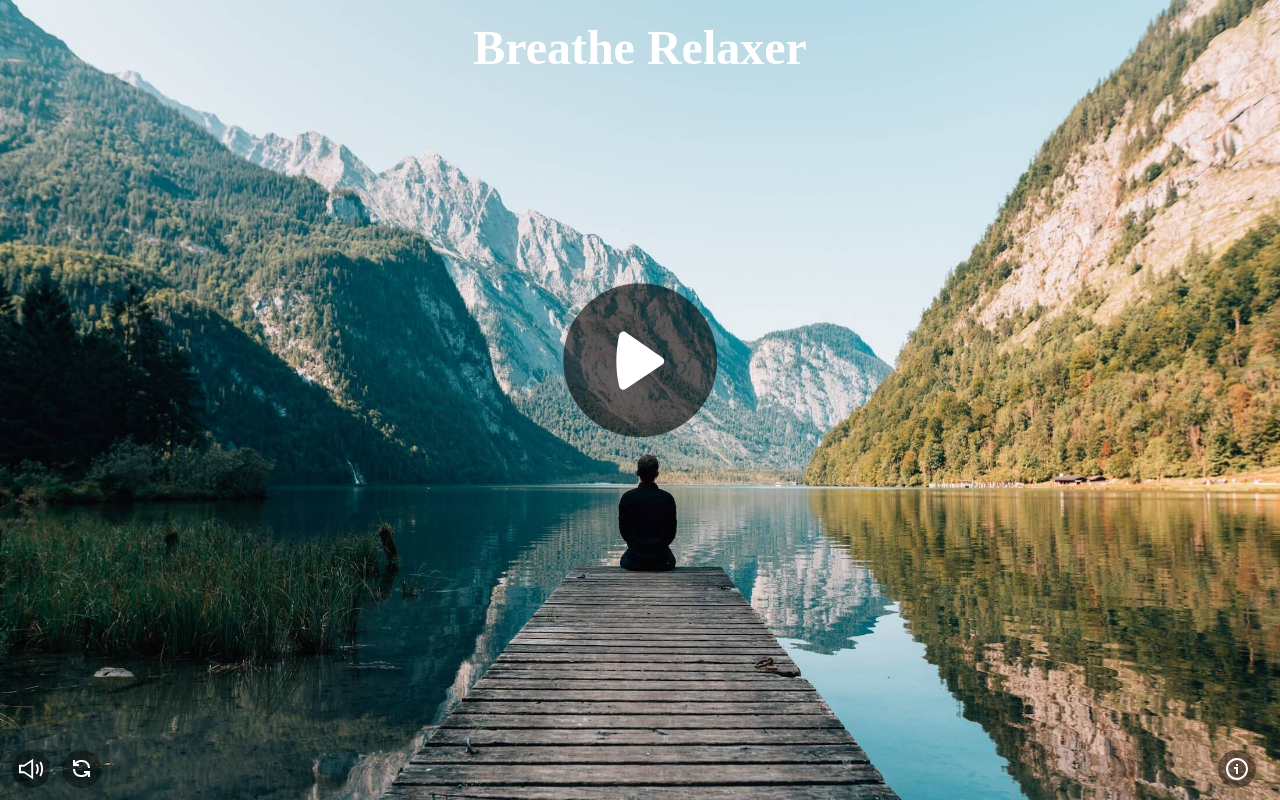
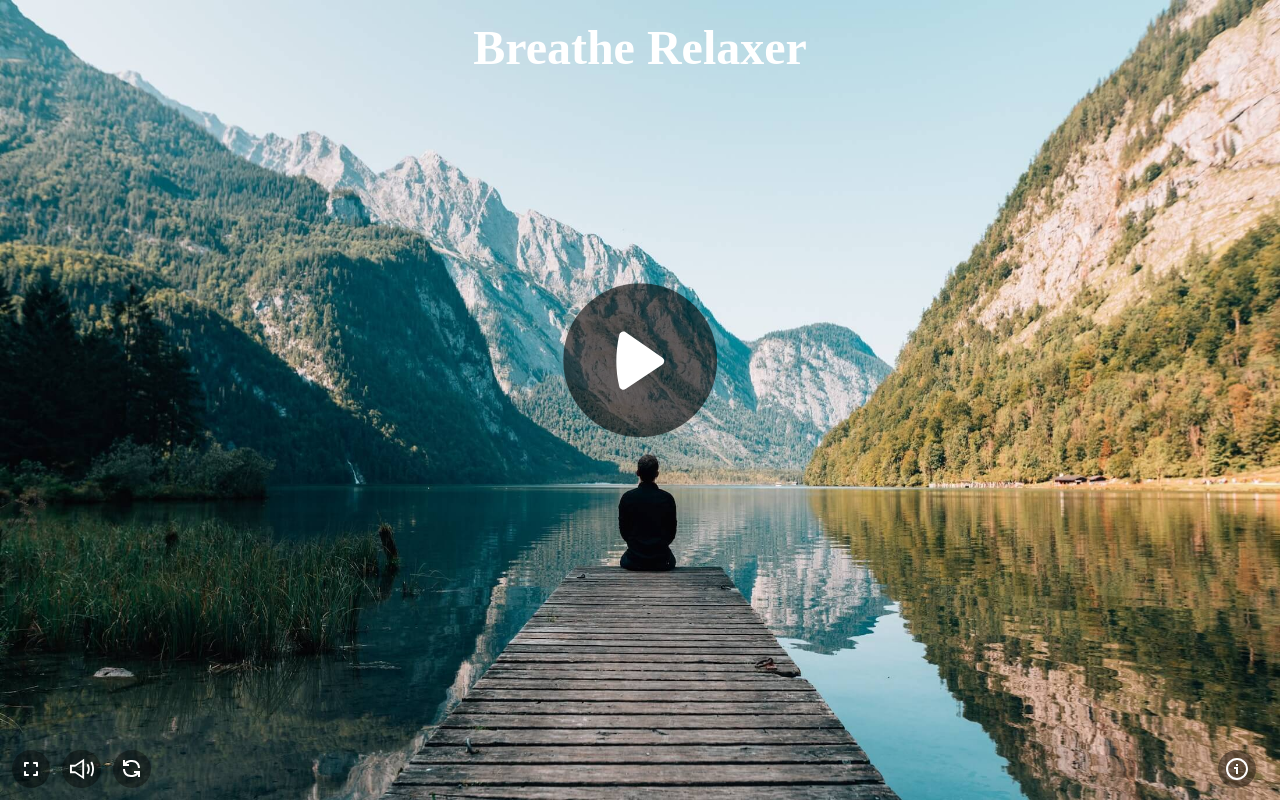
Before and after one commit to zerosoul/breathe-relaxer, a React app: page / in a window 1280 px wide. Built offline with nearby package versions, Linux system fonts and the light colour scheme.

Commit message:
feat: add fullscreen

```diff
--- a/src/Global.style.js
+++ b/src/Global.style.js
@@ -10,6 +10,13 @@ const GlobalStyle = createGlobalStyle`
     -webkit-text-size-adjust: none;
     -webkit-tap-highlight-color: rgba(0,0,0,0);
     color:#ffffeb;
+  }
+  button{
+     cursor: pointer;
+    outline: none;
+    background: none;
+    border: none;
+    border-radius: 50%;
   }
   html{
     -webkit-font-smoothing: antialiased;
--- a/src/components/Background.js
+++ b/src/components/Background.js
@@ -1,5 +1,7 @@
 import React, { useEffect, useState, useRef } from 'react';
 import styled from 'styled-components';
+import FullscreenBtn from './FullscreenBtn';
+
 import ImageRefresh from '../assets/img/refresh.svg';
 import ImageSound from '../assets/img/sound.svg';
 import ImageSoundOff from '../assets/img/sound-off.svg';
@@ -28,11 +30,6 @@ const StyledWrapper = styled.aside`
   left: 0.5rem;
   bottom: 0.5rem;
   button {
-    cursor: pointer;
-    outline: none;
-    background: none;
-    border: none;
-    border-radius: 50%;
     padding: 0.8rem;
     background-size: 1rem 1rem;
     background-position: center;
@@ -81,6 +78,7 @@ export default function Background() {
   }, [currBg]);
   return (
     <StyledWrapper>
+      <FullscreenBtn />
       <button ref={bgmBtn} className="sound" onClick={toggleBgm}></button>
       <button className="refresh" onClick={handleChangeBg}></button>
       <audio ref={bgmEle} autoPlay loop src={currBgm}></audio>
--- /dev/null
+++ b/src/components/FullscreenBtn.js
@@ -0,0 +1,41 @@
+import React, { useState, useEffect } from 'react';
+import styled from 'styled-components';
+import ImageFullscreen from '../assets/img/fullscreen.svg';
+import ImageFullscreenExit from '../assets/img/fullscreen.exit.svg';
+
+const StyledButton = styled.button`
+  padding: 0.8rem;
+  background-size: 1rem 1rem;
+  background-position: center;
+  background-repeat: no-repeat;
+  background-color: rgba(2, 2, 2, 0.4);
+  background-image: url(${ImageFullscreen});
+  &.exit {
+    background-image: url(${ImageFullscreenExit});
+  }
+`;
+
+export default function FullscreenBtn() {
+  const [fullscreen, setFullscreen] = useState(false);
+  useEffect(() => {
+    document.onfullscreenchange = function() {
+      setFullscreen(document.fullscreenElement !== null);
+    };
+    return () => {
+      document.onfullscreenchange = null;
+    };
+  }, []);
+  const toggleFullscreen = () => {
+    setFullscreen(prev => !prev);
+    if (!document.fullscreenElement) {
+      document.documentElement.requestFullscreen();
+    } else {
+      if (document.exitFullscreen) {
+        document.exitFullscreen();
+      }
+    }
+  };
+  return (
+    <StyledButton className={fullscreen ? '' : 'exit'} onClick={toggleFullscreen}></StyledButton>
+  );
+}
--- a/src/components/RelaxCircle.js
+++ b/src/components/RelaxCircle.js
@@ -155,6 +155,7 @@ export default function RelaxCircle() {
     console.log('start');
     document.querySelector('audio').play();
     setStart(true);
+    document.documentElement.requestFullscreen();
   };
   return (
     visible && (
```
Also changed, not shown: src/assets/img/fullscreen.exit.svg (added), src/assets/img/fullscreen.svg (added).
